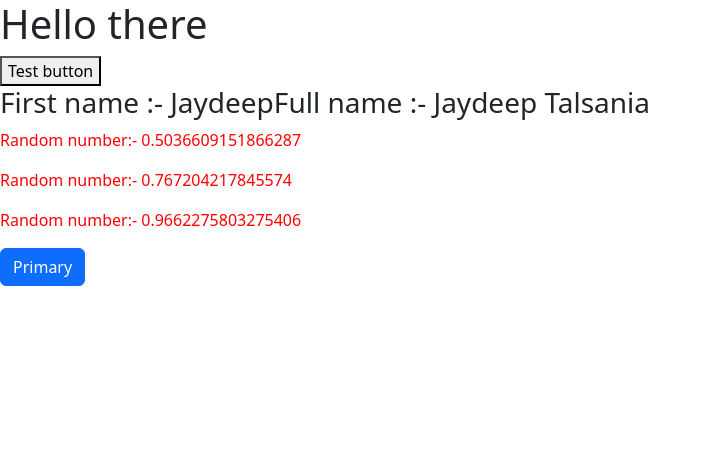
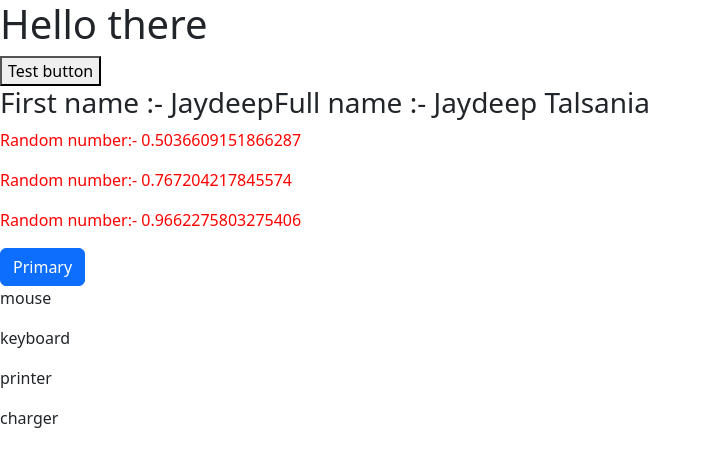
Before and after one commit to jaydeeptalsania/react-learning, a React (Vite) app: page / in a window 1280 px wide. Shown: the top 466 px of the page, without its empty margins (0-711 px from the left). Built offline with nearby package versions, Linux system fonts and the light colour scheme.

Commit message:
iterate through loop using map method

```diff
--- a/src/App.jsx
+++ b/src/App.jsx
@@ -2,9 +2,10 @@ import TestComponent from "./TestComponent";
 import DynamicComponent from "./DynamicComponent";
 import ReusableComponent from "./ReusableComponent";
 import BootstrapElements from "./BootstrapElements";
+import MapMethod from "./MapMethod";
 
 function App(){
-  return <div>
+  return <>
     <h1>Hello there</h1>
     <TestComponent/>
     <DynamicComponent/>
@@ -12,7 +13,8 @@ function App(){
     <ReusableComponent/>
     <ReusableComponent/>
     <BootstrapElements/>
-  </div>
+    <MapMethod/>
+  </>
 
 }
 
--- a/src/BootstrapElements.jsx
+++ b/src/BootstrapElements.jsx
@@ -1,7 +1,7 @@
 function BootstrapElements (){
     return(
         <div>
-           <button type="button" class="btn btn-primary">Primary</button>
+           <button type="button" className="btn btn-primary">Primary</button>
         </div>
     )
 }
--- /dev/null
+++ b/src/MapMethod.jsx
@@ -0,0 +1,10 @@
+function MapMethod(){    // instead of 'for loop' use 'map method' to iterate elements
+ let myItems = ['mouse','keyboard','printer','charger'];
+  return(
+    <>
+     {myItems.map((item) => <p>{item}</p>)}
+    </>
+  )
+}
+
+export default MapMethod;
```
